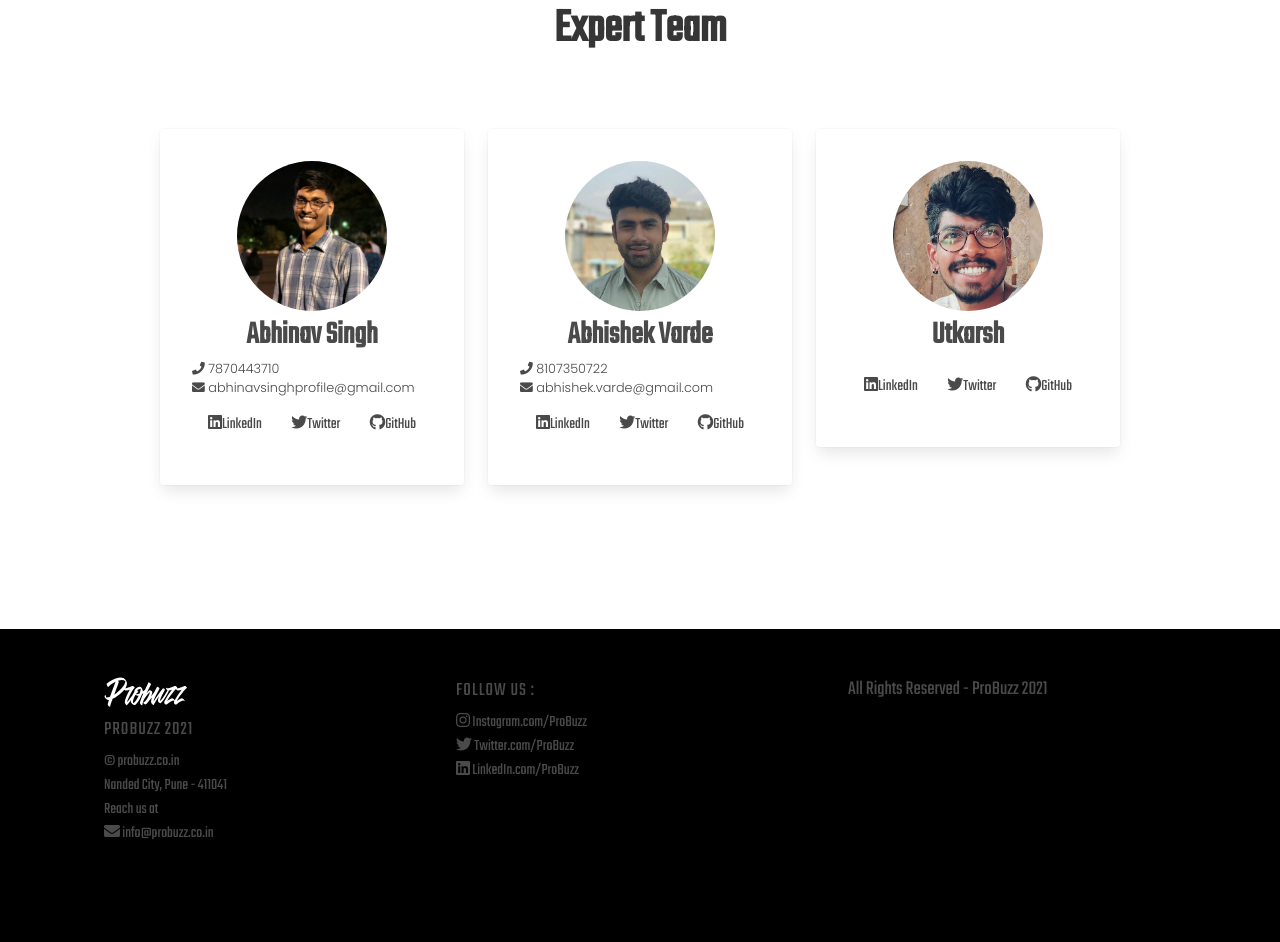
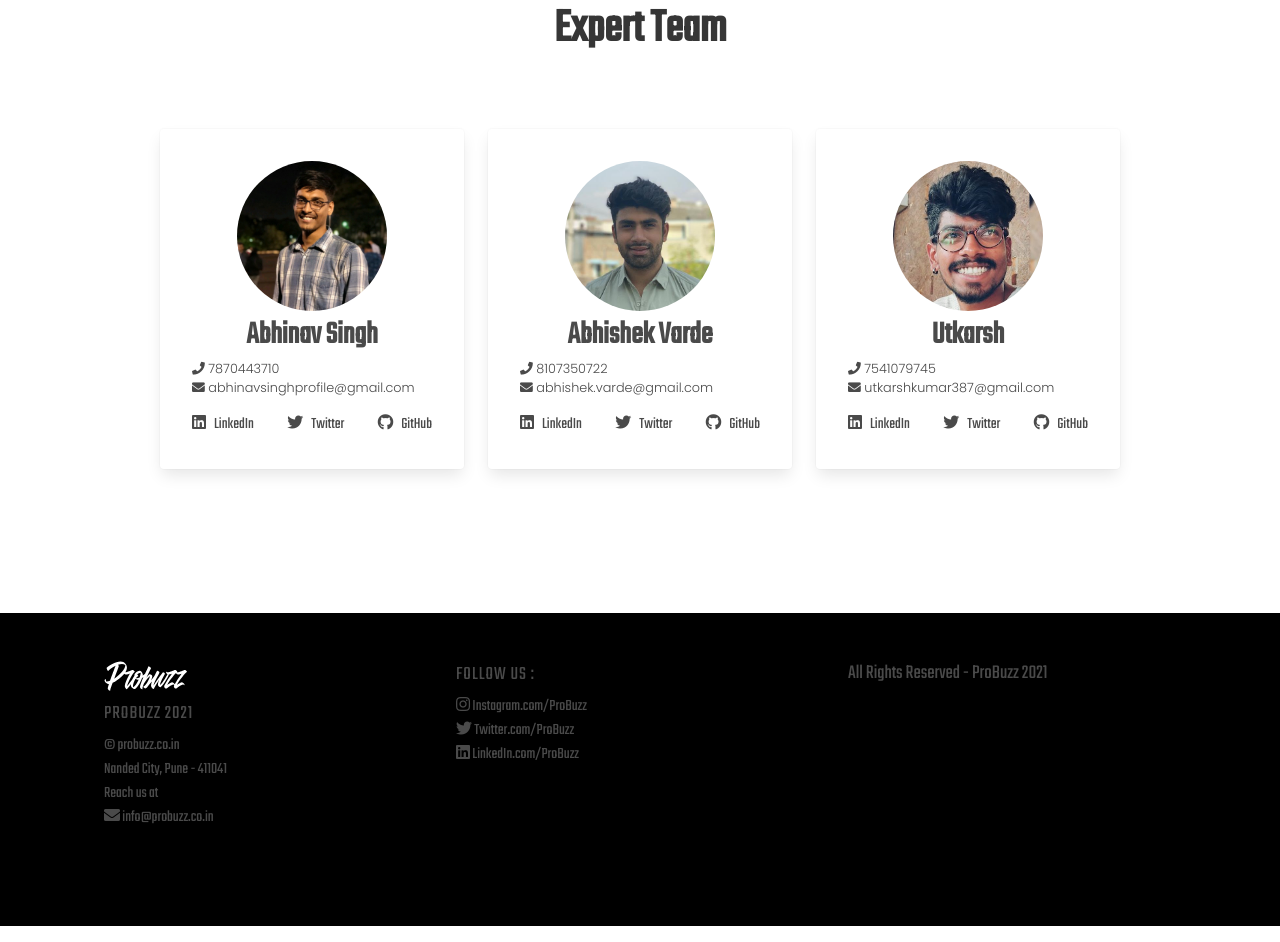
Before and after one commit to tamalsamanta/probuzz, a plain HTML site: page index.html in a window 1280 px wide. Shown: the part 3425-4367 px from the top of the page. Drawn offline with nearby package versions, Linux system fonts and the light colour scheme.

Commit message:
member card

```diff
--- a/index.html
+++ b/index.html
@@ -22,7 +22,7 @@
     <script src="https://unpkg.com/scrollreveal"></script>
     <script src="./script/script.js" defer></script>
     <script src="https://code.jquery.com/jquery-3.6.0.min.js" integrity="sha256-/xUj+3OJU5yExlq6GSYGSHk7tPXikynS7ogEvDej/m4=" crossorigin="anonymous"></script>
-    <title>Bulma ProBuzz</title>
+    <title>ProBuzz</title>
   </head>
   <body>
     <div class="cover1" style="z-index: 10;"></div>
@@ -335,9 +335,9 @@
               <i class="fas fa-envelope"></i> abhinavsinghprofile@gmail.com
             </div>
             <div class="member-social">
-              <a href="https://www.linkedin.com/in/abhinavsinghpro/"><i class="fab fa-linkedin"></i>LinkedIn</a>
-              <a href="https://twitter.com/abhinavsinghpro"><i class="fab fa-twitter"></i>Twitter</a>
-              <a href="https://github.com/balagru"><i class="fab fa-github"></i>GitHub</a>
+              <a href="https://www.linkedin.com/in/abhinavsinghpro/"><i class="fab fa-linkedin"></i>&ensp;LinkedIn</a>
+              <a href="https://twitter.com/abhinavsinghpro"><i class="fab fa-twitter"></i>&ensp;Twitter</a>
+              <a href="https://github.com/balagru"><i class="fab fa-github"></i>&ensp;GitHub</a>
             </div>
             </div>
           </div>
@@ -356,9 +356,9 @@
               <i class="fas fa-envelope"></i> abhishek.varde@gmail.com
             </div>
             <div class="member-social">
-              <a href="https://www.linkedin.com/in/abhishek-varde-630b88153"><i class="fab fa-linkedin"></i>LinkedIn</a>
-              <a href="https://twitter.com/AbhishekVarde?s=20"><i class="fab fa-twitter"></i>Twitter</a>
-              <a href="https://github.com/abhishekvarde"><i class="fab fa-github"></i>GitHub</a>
+              <a href="https://www.linkedin.com/in/abhishek-varde-630b88153"><i class="fab fa-linkedin"></i>&ensp;LinkedIn</a>
+              <a href="https://twitter.com/AbhishekVarde?s=20"><i class="fab fa-twitter"></i>&ensp;Twitter</a>
+              <a href="https://github.com/abhishekvarde"><i class="fab fa-github"></i>&ensp;GitHub</a>
             </div>
             </div>
           </div>
@@ -372,10 +372,14 @@
             <div class="member-name">
               Utkarsh
             </div>
+            <div class="member-desc">
+              <i class="fas fa-phone"></i> 7541079745 <br>
+              <i class="fas fa-envelope"></i> utkarshkumar387@gmail.com
+            </div>
             <div class="member-social">
-              <a href=""><i class="fab fa-linkedin"></i>LinkedIn</a>
-              <a href=""><i class="fab fa-twitter"></i>Twitter</a>
-              <a href=""><i class="fab fa-github"></i>GitHub</a>
+              <a href=""><i class="fab fa-linkedin"></i>&ensp;LinkedIn</a>
+              <a href=""><i class="fab fa-twitter"></i>&ensp;Twitter</a>
+              <a href=""><i class="fab fa-github"></i>&ensp;GitHub</a>
             </div>
             </div>
           </div>
--- a/static/styles.css
+++ b/static/styles.css
@@ -103,7 +103,7 @@ body {
 
 .member-social {
   display: flex;
-  padding: 1rem 1rem;
+  padding-top: 1rem;
   justify-content: space-between;
 }
 
```
